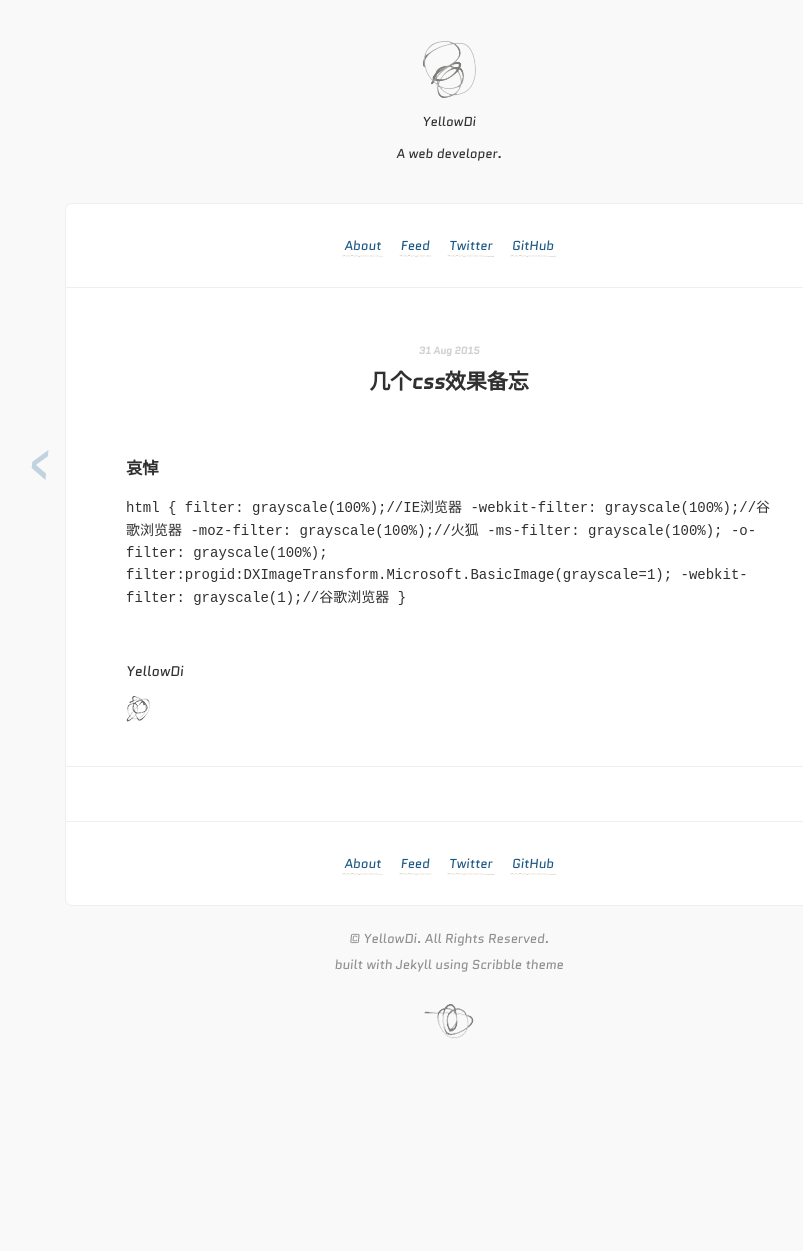
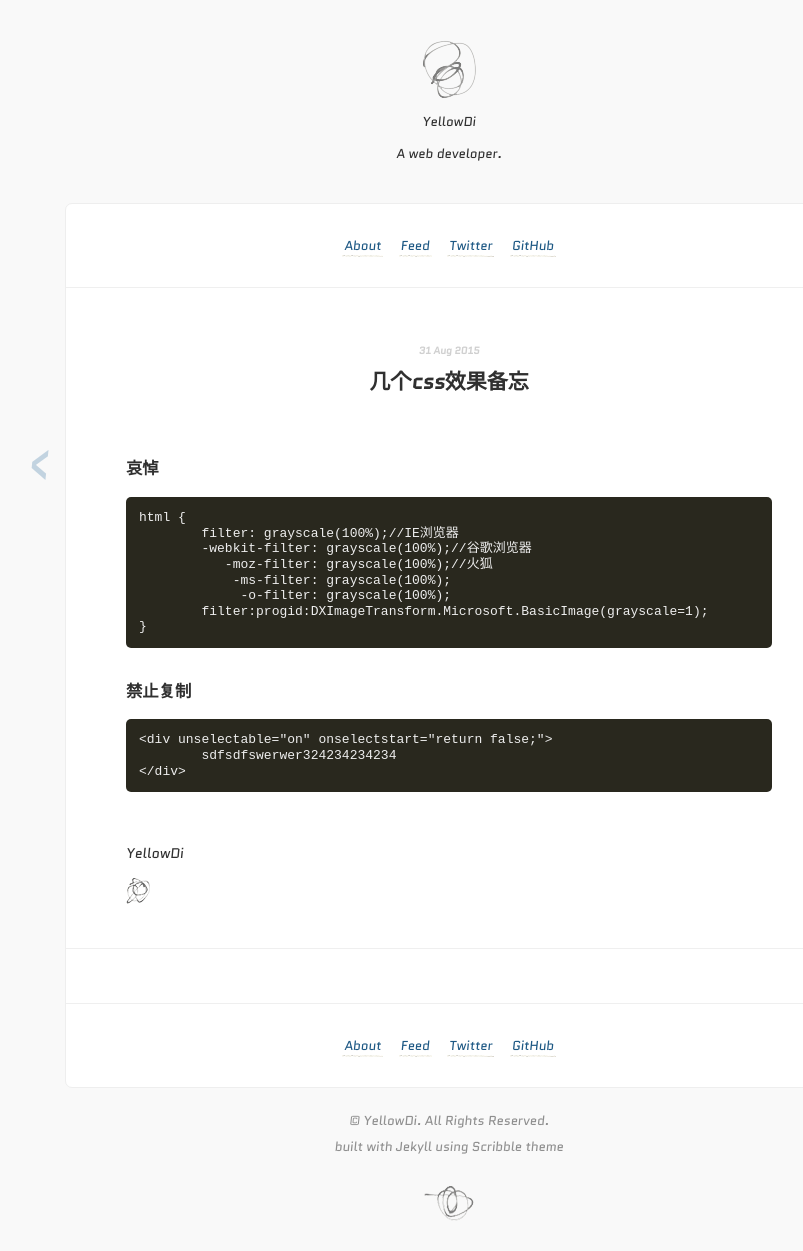
Before and after one commit to YellowDi/yellowdi.github.com, a Jekyll site: the page built from _posts/2015-08-31-css-common.md, in a window 1280 px wide. Shown: the whole page, without its empty margins (191-994 px from the left). Built offline with Jekyll 4.4.1, drawn with Linux system fonts in a browser that asks for light colours; Markdown is read by kramdown in place of the engine named in the settings; comment, search, counter and statistics services are not loaded; before the commit the page ends 1069 px from its top, so only the background shows below that.

Commit message:
edit post

```diff
--- a/_posts/2015-08-31-css-common.md
+++ b/_posts/2015-08-31-css-common.md
@@ -4,14 +4,16 @@ title: 几个css效果备忘
 ---
 ### 哀悼
 
-``
-html {
-   filter: grayscale(100%);//IE浏览器
-  -webkit-filter: grayscale(100%);//谷歌浏览器
-  -moz-filter: grayscale(100%);//火狐
-  -ms-filter: grayscale(100%);
-  -o-filter: grayscale(100%);
-  filter:progid:DXImageTransform.Microsoft.BasicImage(grayscale=1);
-  -webkit-filter: grayscale(1);//谷歌浏览器
-}
-``
+	html {
+		filter: grayscale(100%);//IE浏览器
+		-webkit-filter: grayscale(100%);//谷歌浏览器
+		   -moz-filter: grayscale(100%);//火狐
+		    -ms-filter: grayscale(100%);
+		     -o-filter: grayscale(100%);
+		filter:progid:DXImageTransform.Microsoft.BasicImage(grayscale=1);
+	}
+
+### 禁止复制
+	<div unselectable="on" onselectstart="return false;">
+		sdfsdfswerwer324234234234
+	</div>
```
